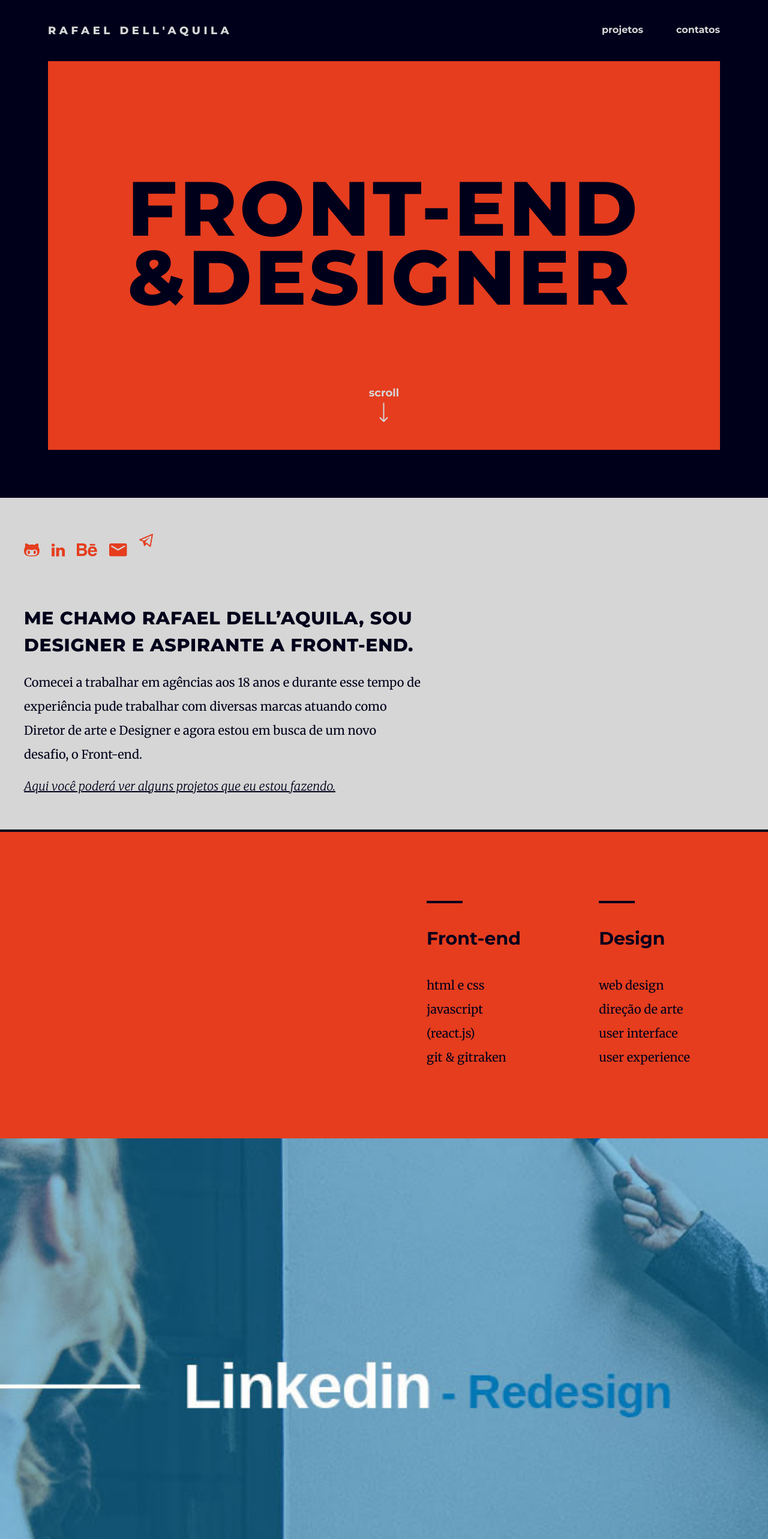
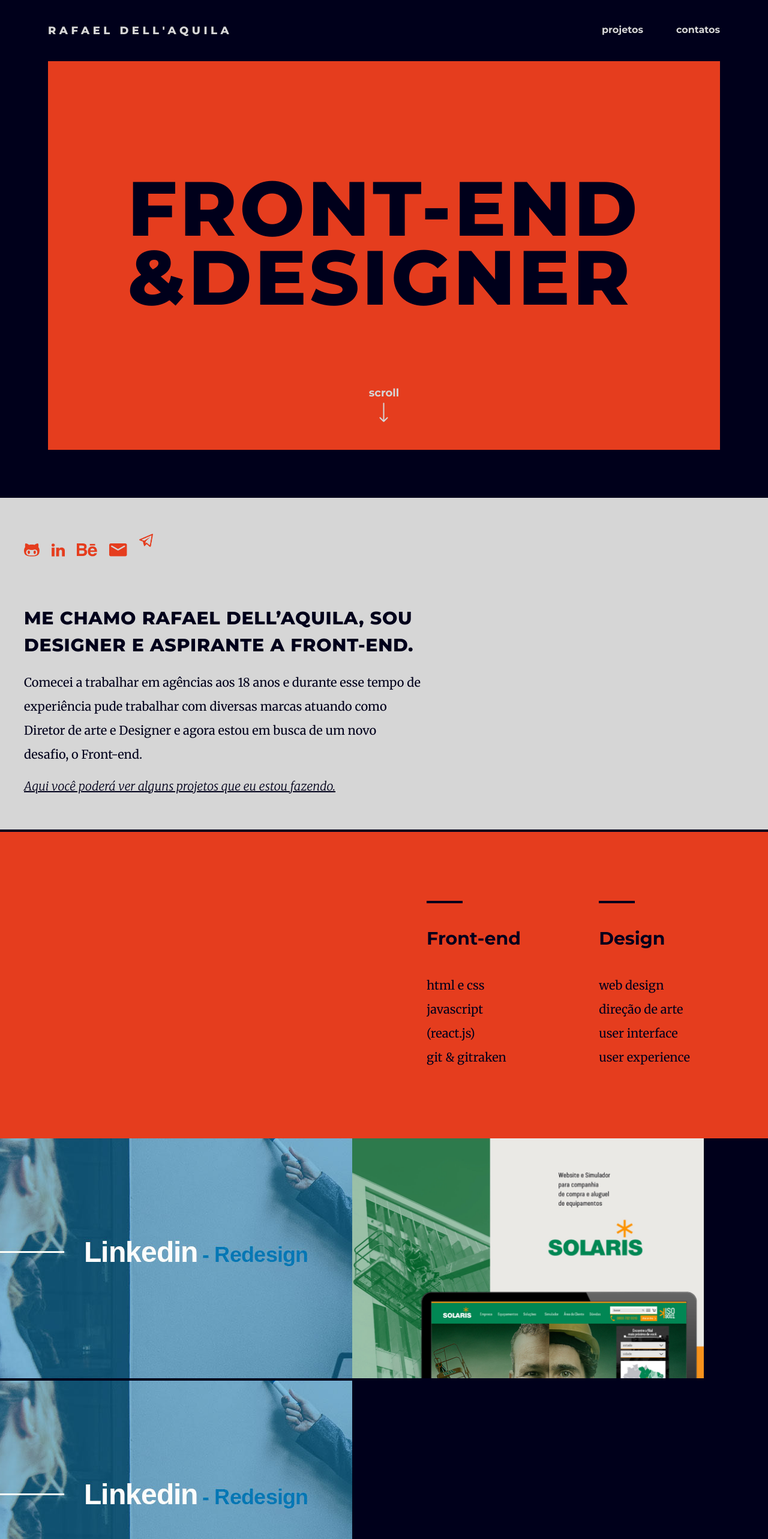
Before and after one commit to rafaeldellaquila/rafaeldellaquila.github.io, a React (Create React App) app: page / in a window 1280 px wide. Shown: the top 2566 px of the page at 60% size. Built offline with nearby package versions, Linux system fonts and the light colour scheme.

Commit message:
:fire: delete styles and make on component

```diff
--- a/src/objects/PortfolioThumb/index.jsx
+++ b/src/objects/PortfolioThumb/index.jsx
@@ -1,5 +1,4 @@
 import React from 'react';
-import './styles.css';
 
 function PortfolioThumb({ src, alt }) {
   return (
--- a/src/objects/PortfolioThumb/styles.css
+++ /dev/null
@@ -1,10 +0,0 @@
-.portfolio-thumb > .image {
-  width: 100vw;
-  box-sizing: content-box;
-}
-
-a,
-img {
-  margin: 0;
-  padding: 0;
-}
```
